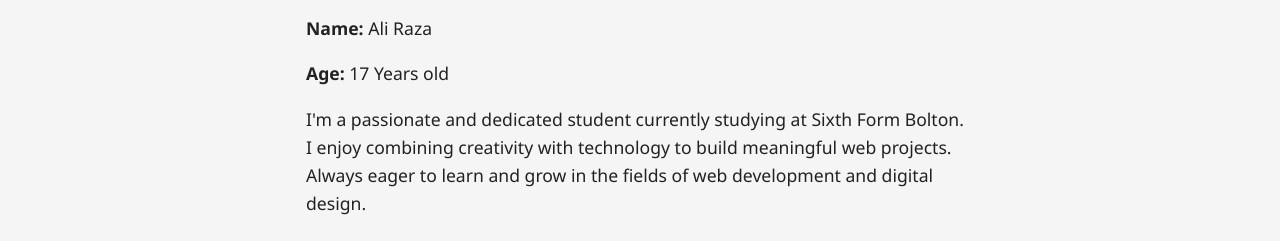
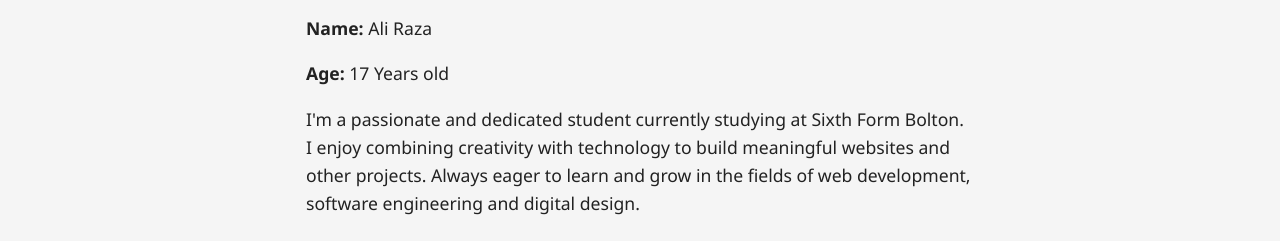
Before and after one commit to Ali-Raza-H/Portfolio, a plain HTML site: page index.html in a window 1280 px wide. Shown: the part 507-748 px from the top of the page. Drawn offline with Linux system fonts and the light colour scheme.

Commit message:
Update index.html

```diff
--- a/index.html
+++ b/index.html
@@ -24,7 +24,7 @@
     <h2 class="section-title">About Me</h2>
     <p><strong>Name:</strong> Ali Raza</p>
     <p><strong>Age:</strong> 17 Years old</p>
-    <p>I'm a passionate and dedicated student currently studying at Sixth Form Bolton. I enjoy combining creativity with technology to build meaningful web projects. Always eager to learn and grow in the fields of web development and digital design.</p>
+    <p>I'm a passionate and dedicated student currently studying at Sixth Form Bolton. I enjoy combining creativity with technology to build meaningful websites and other projects. Always eager to learn and grow in the fields of web development, software engineering and digital design.</p>
   </section>
 
   <section id="education" class="container">
```
